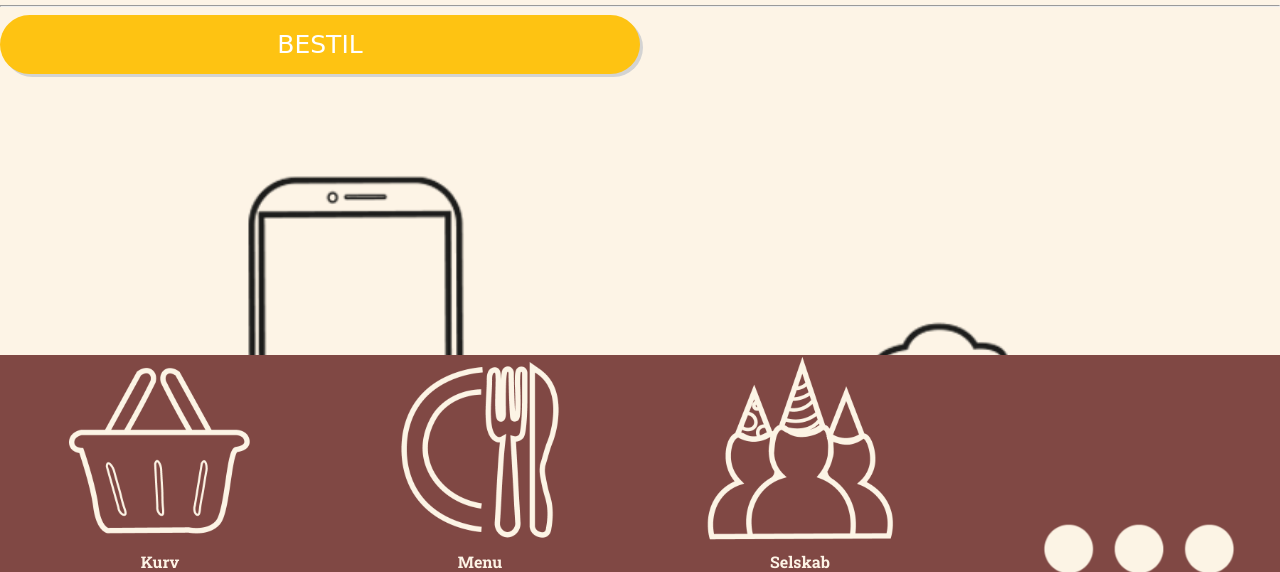
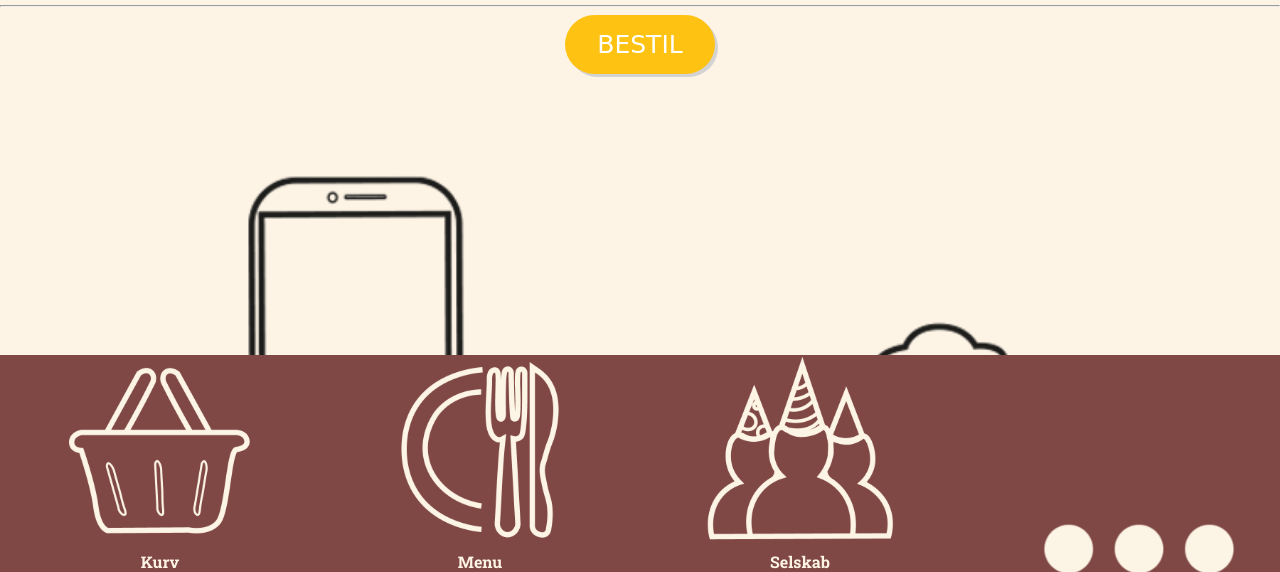
Before and after one commit to Jonathan-SS/chicago-roasthouse, a plain HTML site: page index.html in a window 1280 px wide. Shown: the part 228-800 px from the top of the page. Drawn offline with Linux system fonts and the light colour scheme; a web font is replaced by a local one.

Commit message:
version 8

```diff
--- a/css/style.css
+++ b/css/style.css
@@ -48,7 +48,7 @@ h1 {
     text-decoration: none;
     display: inline-block;
     font-size: 25px;
-	width: 50%;
+	width: 100%;
     margin: auto;
     cursor: pointer;
     border-radius: 50px
@@ -63,6 +63,13 @@ h1 {
     background-color: #fec312;
     color: white;
     opacity: 70%;
+}
+
+.forsideind{
+	display: flex;
+	flex-direction: column;
+	align-items: center;
+	justify-content: center;
 }
 
 /*menukort*/
--- a/index.html
+++ b/index.html
@@ -24,7 +24,7 @@
             </a> </div>
     </header>
     <hr>
-    <main>
+    <main class="forsideind">
         <a href="menu.html"><button class="knap knap1">BESTIL</button></a>
         <img src="images/info.png" alt="infografik" id="info">
     </main>
```
